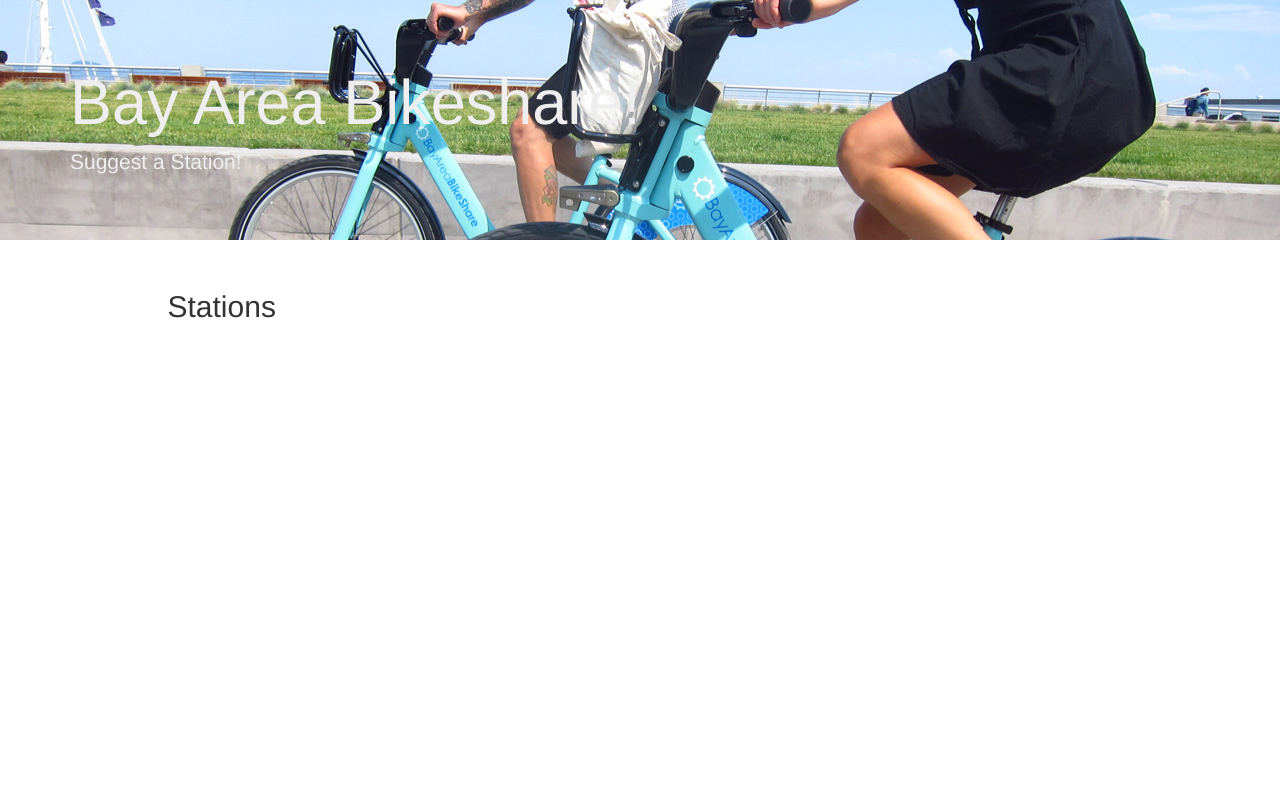
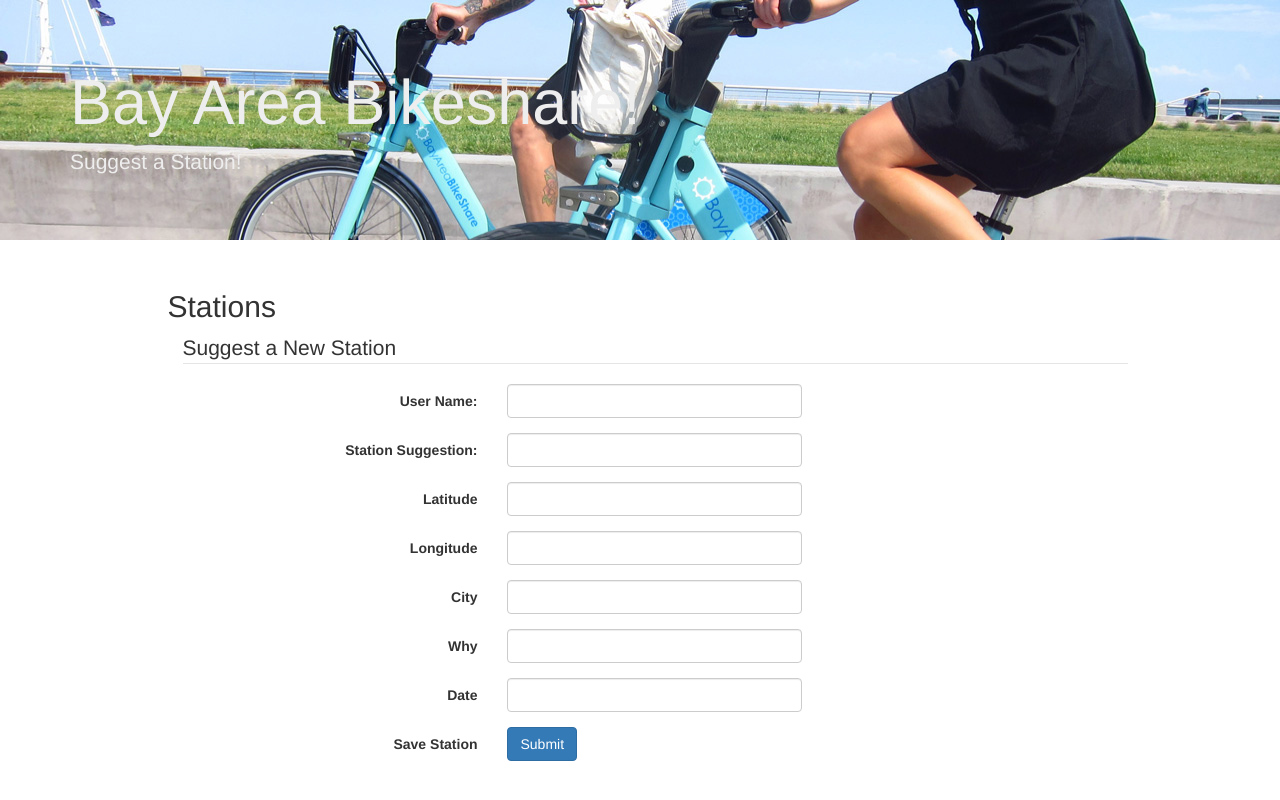
Before and after one commit to trebloc/project-01, a website: page views/suggest.html in a window 1280 px wide. Drawn offline with nearby package versions, Linux system fonts and the light colour scheme; files that its build step writes are made by us from their sources; no server answers; files whose address does not match are found by name.

Commit message:
added a form and working on the post

```diff
--- a/public/js/suggest.js
+++ b/public/js/suggest.js
@@ -77,6 +77,28 @@
 		}
 	});
 
+$('.form-horizontal').on('submit', function(e) {
+	console.log("It works!");
+	e.preventDefault();
+	console.log($(this));
+    var formData = $(this).serialize();
+    console.log(formData);
+
+   //  $.ajax({
+   //  	method: 'POST'
+   //  	url: searchURL,
+   //  	success: function (data) {
+			// data.forEach(function(suggestion) {
+			// 	console.log("this is the suggest id", suggestion._id)
+			// 	var html = formData(suggestion);
+			// 	$('#suggest').append(html);
+			// });
+		// }
+    })
+
+  });
+
+
 $('#suggest').on('click', '.delete-station', function(e) {
 	console.log("It Works!");
 	var id = $(this).parents('.station').data('station-id');
@@ -90,7 +112,7 @@
 	}
 });
 	});
-});
+
 	// suggestList.forEach(function(suggestion) {
 	// 	var html = template(suggestion);
 	// 	$('#suggest').append(html);
--- a/views/suggest.html
+++ b/views/suggest.html
@@ -36,6 +36,98 @@
           <h2>Stations</h2>
         </div>
       </div>
+
+<!-- BEGIN FORM SAMPLE -->
+
+    <section id='suggest-form' class="container">
+      <div class="row">
+      <div class="col-md-10 col-md-offset-1">
+
+        <form class="form-horizontal">
+          <fieldset>
+
+            <!-- Form Name -->
+            <legend>Suggest a New Station</legend>
+
+            <!-- Text input-->
+            <div class="form-group">
+              <label class="col-md-4 control-label" for="name">User Name:</label>
+              <div class="col-md-4">
+              <input id="textinput" name="userName" type="text" placeholder="" class="form-control input-md" required="">
+
+              </div>
+            </div>
+
+            <!-- Text input-->
+            <div class="form-group">
+              <label class="col-md-4 control-label" for="station_suggestion">Station Suggestion:</label>
+              <div class="col-md-4">
+              <input id="textinput" name="suggestStation" type="text" placeholder="" class="form-control input-md">
+
+              </div>
+            </div>
+
+            <!-- Text input-->
+            <div class="form-group">
+              <label class="col-md-4 control-label" for="latitude">Latitude</label>
+              <div class="col-md-4">
+              <input id="textinput" name="latitude" type="text" class="form-control input-md">
+
+              </div>
+            </div>
+
+            <!-- Text input-->
+            <div class="form-group">
+              <label class="col-md-4 control-label" for="latitude">Longitude</label>
+              <div class="col-md-4">
+              <input id="textinput" name="longitude" type="text" class="form-control input-md">
+
+              </div>
+            </div>
+
+            <!-- Text input-->
+            <div class="form-group">
+              <label class="col-md-4 control-label" for="city">City</label>
+              <div class="col-md-4">
+              <input id="textinput" name="city" type="text" class="form-control input-md">
+
+              </div>
+            </div>
+
+            <!-- Text input-->
+            <div class="form-group">
+              <label class="col-md-4 control-label" for="why">Why</label>
+              <div class="col-md-4">
+              <input id="textinput" name="whyComment" type="text" class="form-control input-md">
+
+              </div>
+            </div>
+
+            <!-- Text input-->
+            <div class="form-group">
+              <label class="col-md-4 control-label" for="date">Date</label>
+              <div class="col-md-4">
+              <input id="textinput" name="date" type="text" class="form-control input-md">
+
+              </div>
+            </div>
+
+
+            <!-- Button -->
+            <div class="form-group">
+              <label class="col-md-4 control-label" for="singlebutton">Save Station</label>
+              <div class="col-md-4">
+                <button id="singleButton" name="singlebutton" class="btn btn-primary">Submit</button>
+              </div>
+            </div>
+          </fieldset>
+        </form>
+      </div>
+      </div>
+    </section>
+
+     <!--   END FORM SAMPLE -->
+
       <!-- stations! -->
       <div id='suggest'>
       </div>
```
Also changed, not shown: server.js (+10 -0 lines).
